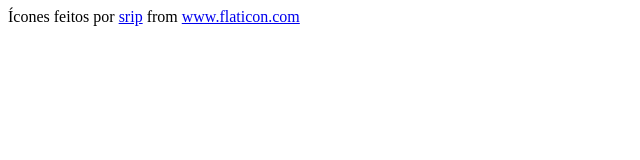
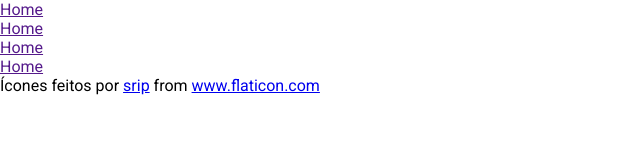
Before and after one commit to Maarii72/Diario, a plain HTML site: page index.html in a window 1280 px wide. Shown: the whole page, without its empty margins (0-640 px from the left). Drawn offline with Linux system fonts and the light colour scheme.

Commit message:
Create style.css

```diff
--- a/css/style.css
+++ b/css/style.css
@@ -0,0 +1,22 @@
+*{
+	margin: 0;
+	padding: 0;
+	box-sizing: border-box;
+	font-family: 'Roboto', sans-serif;
+
+}
+
+html,body{
+	height: 100%;
+}
+
+.container{
+	max-width: 1280px;
+	margin:0 auto;
+}
+
+.clear{
+	clear: both;
+}
+
+/**********menu******/
--- a/index.html
+++ b/index.html
@@ -9,8 +9,29 @@
 	<meta name="keywords" content="poema,amor,diario,texto,leitura">
 	<meta name="author" content="Marilena Sales Neves" />
 	<meta name="viewport" content="width=device-width,initial-scale=1.0,maximum-scale=1.0" />
+	<link href="https://fonts.googleapis.com/css2?family=Courgette&family=Roboto&display=swap" rel="stylesheet">
 </head>
 <body>
+
+	<!--#############  Menu  ###############-->
+	<header>
+		<div class="container">
+			<nav class="desktop-menu">
+				<ul>
+					<li><a href="">Home</a></li>
+					<li><a href="">Home</a></li>
+					<li><a href="">Home</a></li>
+					<li><a href="">Home</a></li>
+				</ul>
+			</nav><!--desktop-menu-->
+		</div><!--container-->
+	</header>
+
+	<!--############# FIM Menu ###############-->
+
+
+	<footer>
 	<div>Ícones feitos por <a href="https://www.flaticon.com/br/autores/srip" title="srip">srip</a> from <a href="https://www.flaticon.com/br/" title="Flaticon">www.flaticon.com</a></div>
+	</footer>
 </body>
 </html>
```
